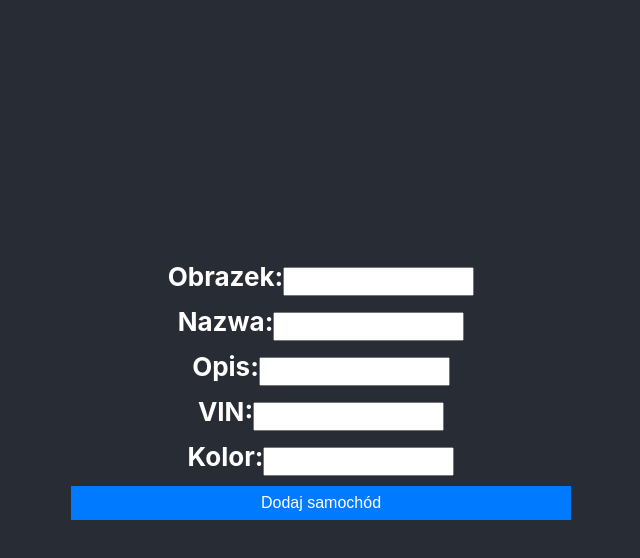
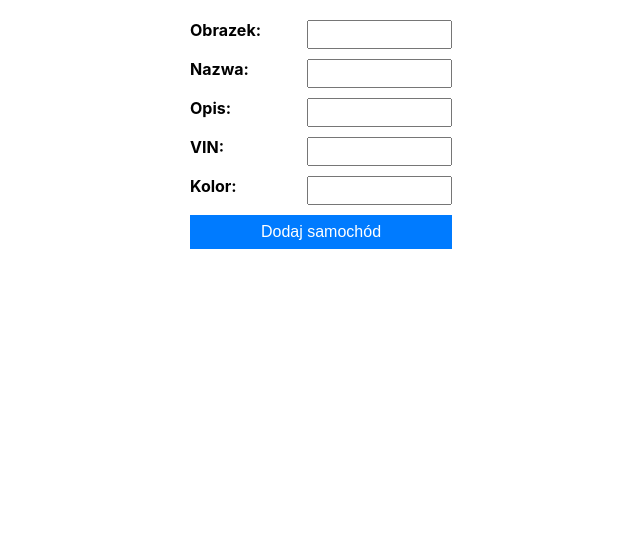
Before and after one commit to GraMati/testing-application, a React (Create React App) app: page / in a window 1280 px wide. Shown: the top 558 px of the page, without its empty margins (319-959 px from the left). Built offline with nearby package versions, Linux system fonts and the light colour scheme.

Commit message:
ui improvement

```diff
--- a/src/App.js
+++ b/src/App.js
@@ -4,10 +4,10 @@ import Cars from './Cars';
 
 function App() {
   return (
-    <div className="App">
-      <header className="App-header">
+    <div className="app">
+      <main className="app-main">
         <Cars />
-      </header>
+      </main>
     </div>
   );
 }
--- a/src/Car.js
+++ b/src/Car.js
@@ -1,6 +1,6 @@
 import React, { useState } from 'react';
 
-const Car = (props) => {
+const Car = ({ image, name, description, displayDetails, vin, color }) => {
     const [showDetails, setShowDetails] = useState(false);
 
     const toggleDetails = () => {
@@ -9,19 +9,19 @@ const Car = (props) => {
 
     return (
         <div className="car">
-            <img src={props.image} alt={props.name} />
-            <h2>{props.name}</h2>
-            <p>{props.description}</p>
+            <img src={image} alt={name} />
+            <h2>{name}</h2>
+            <p>{description}</p>
 
-            {props.displayDetails && (
+            {displayDetails && (
                 <div>
                     <button onClick={toggleDetails}>
                         {showDetails ? "Ukryj szczegóły" : "Pokaż szczegóły"}
                     </button>
                     {showDetails && (
                         <div className="car-details">
-                            <p>VIN: {props.vin}</p>
-                            <p>Kolor: {props.color}</p>
+                            <p>VIN: {vin}</p>
+                            <p>Kolor: {color}</p>
                         </div>
                     )}
                 </div>
@@ -30,4 +30,4 @@ const Car = (props) => {
     );
 }
 
-    export default Car;
+export default Car;
--- a/src/Cars.css
+++ b/src/Cars.css
@@ -1,3 +1,11 @@
+.app {
+    text-align: center;
+}
+
+.app-main {
+    padding: 20px;
+}
+
 .cars-container {
     display: flex;
     flex-direction: column;
@@ -5,7 +13,6 @@
 }
 
 .form-container {
-    width: 500px;
     margin-bottom: 20px;
 }
 
@@ -17,10 +24,13 @@
 
 .form-container label {
     font-weight: bold;
+    display: flex;
+    justify-content: space-between;
 }
 
 .form-container input {
     padding: 5px;
+    width: 50%;
 }
 
 .form-container button {
@@ -33,7 +43,6 @@
 }
 
 .cars-list {
-    width: 500px;
     margin: 0 auto;
 }
 
--- a/src/Cars.js
+++ b/src/Cars.js
@@ -27,7 +27,7 @@ const handleAddCar = (e) => {
         return;
     }
 
-    setDisplayedCars((prevCars) => [...prevCars, newCar].reverse());
+    setDisplayedCars([newCar, ...displayedCars]);
     setNewCar({
         image: "",
         name: "",
```
